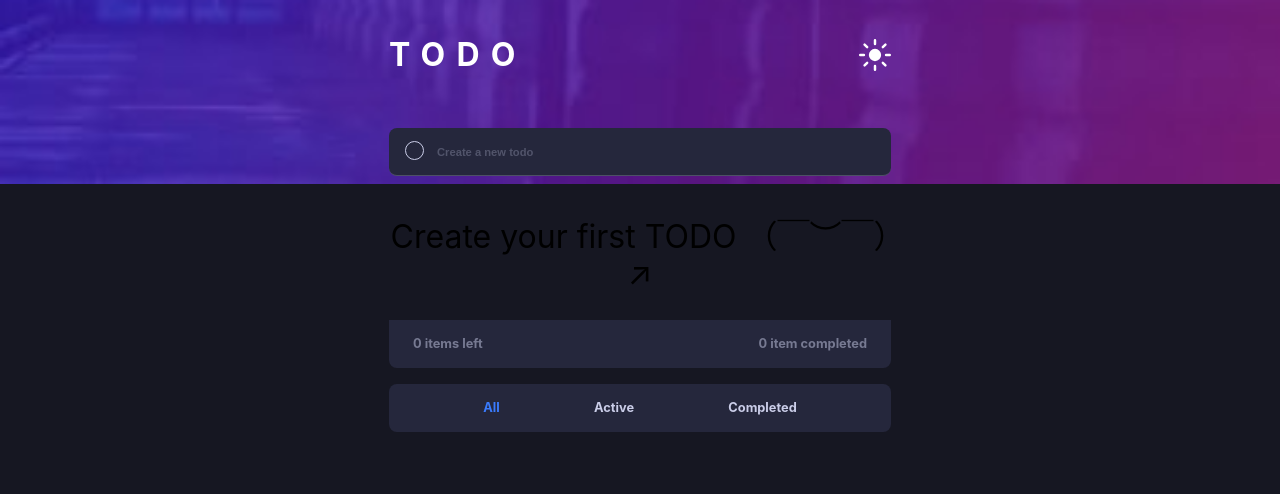
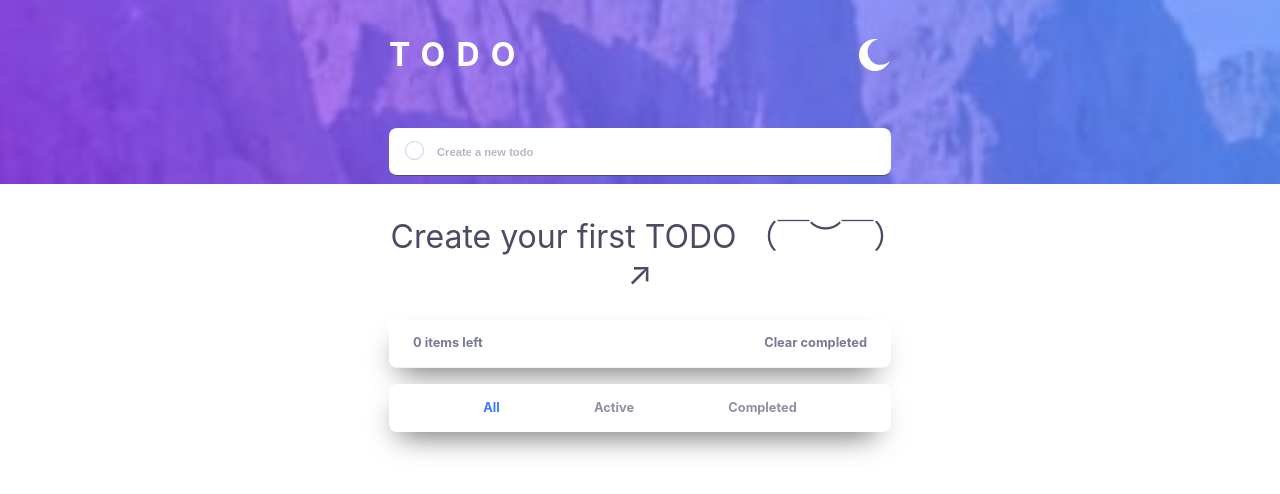
Before and after one commit to Devnielote/todo-app, a React (Create React App) app: page / in a window 1280 px wide. Shown: the top 494 px of the page. Built offline with nearby package versions, Linux system fonts and the light colour scheme.

Commit message:
add theme button and dedault theme bases con preference

```diff
--- a/src/components/TodoContext/context.js
+++ b/src/components/TodoContext/context.js
@@ -15,7 +15,12 @@ function TodoProvider(props) {
       //State for the modal
       const [openModal, setOpenModal] = useState(false);
       //State for themes
-      const [isLigthTheme, setIsLightTheme] = useState(false);
+      const useThemeDetector = () => {
+        const getCurrentTheme = window.matchMedia("(prefers-color-scheme: light)").matches;
+        return getCurrentTheme;
+      }
+
+      const [isLigthTheme, setIsLightTheme] = useState(useThemeDetector());
 
       //Toggle function for web themes
       const toggleTheme = () => {
@@ -88,6 +93,17 @@ function TodoProvider(props) {
         setToRenderTodos(newTodos);
       }
 
+      const deleteAllCompletedTodos = () => {
+        const newTodos = [];
+        todos.map(todo => {
+          if(!todo.completed){
+            newTodos.push(todo)
+          }
+        });
+        saveTodos(newTodos);
+        setToRenderTodos(newTodos);
+      }
+
     return (
         <TodoContext.Provider value={{
             todos,
@@ -108,6 +124,7 @@ function TodoProvider(props) {
             deleteTodo,
             setOpenModal,
             addTodo,
+            deleteAllCompletedTodos,
         }}>
             {props.children}
         </TodoContext.Provider>
--- a/src/components/TodoCounter.js
+++ b/src/components/TodoCounter.js
@@ -2,31 +2,21 @@ import React from 'react';
 import { TodoContext } from './TodoContext/context';
 
 function TodoCounter() {
-    const { count, completedTodosLength, isLigthTheme } = React.useContext(TodoContext);
+    const { count, isLigthTheme, deleteAllCompletedTodos } = React.useContext(TodoContext);
 
     return (
         <>
         {isLigthTheme &&
          <div className='standar-container--white TodoCounter--white'>
         <p>{count} items left</p>
-        {completedTodosLength <= 1 && <p
-        onClick={() => alert('Erase completed items')}
-        >{completedTodosLength} item completed</p>}
-        {completedTodosLength > 1 && <p
-        onClick={() => alert('Erase completed items')}
-        >{completedTodosLength} items completed</p>}
+        <p onClick={deleteAllCompletedTodos}>Clear completed</p>
         </div>
         }
 
         {!isLigthTheme &&
          <div className='standar-container TodoCounter'>
         <p>{count} items left</p>
-        {completedTodosLength <= 1 && <p
-        onClick={() => alert('Erase completed items')}
-        >{completedTodosLength} item completed</p>}
-        {completedTodosLength > 1 && <p
-        onClick={() => alert('Erase completed items')}
-        >{completedTodosLength} items completed</p>}
+        <p onClick={deleteAllCompletedTodos}>Clear completed</p>
         </div>
         }
 
--- a/src/components/TodoItem.js
+++ b/src/components/TodoItem.js
@@ -15,7 +15,9 @@ function TodoItem(props) {
           <span onClick={props.onComplete}>
             <img src={iconCheck} alt="" />
           </span>
+          <div className="singleTodoText__container">
           <p>{props.text}</p>
+          </div>
           <span onClick={props.onDelete}>
             <img src={iconCross} alt="" />
           </span>
@@ -27,7 +29,9 @@ function TodoItem(props) {
           <span onClick={props.onComplete}>
             <img src={iconCheck} alt="" />
           </span>
+          <div className="singleTodoText__container">
           <p>{props.text}</p>
+          </div>
           <span onClick={props.onDelete}>
             <img src={iconCross} alt="" />
           </span>
@@ -38,7 +42,9 @@ function TodoItem(props) {
        <span onClick={props.onComplete}>
          <img src={iconCheck} alt="" />
        </span>
+       <div className="singleTodoText__container">
        <p>{props.text}</p>
+       </div>
        <span onClick={props.onDelete}>
          <img src={iconCross} alt="" />
        </span>
@@ -49,7 +55,9 @@ function TodoItem(props) {
          <span onClick={props.onComplete}>
            <img src={iconCheck} alt="" />
          </span>
+         <div className="singleTodoText__container">
          <p>{props.text}</p>
+         </div>
          <span onClick={props.onDelete}>
            <img src={iconCross} alt="" />
          </span>
--- a/src/components/contentLoader.js
+++ b/src/components/contentLoader.js
@@ -1,7 +1,28 @@
 import React from 'react';
+import { TodoContext } from './TodoContext/context';
 
 const MyLoader = () => {
+    const { isLigthTheme } = React.useContext(TodoContext);
     return (
+        <>
+        {isLigthTheme &&
+        <div className="standar-container--loading--white">
+            <div className="loader-container">
+                <div className="mask--white"></div>
+                <div className="loader-bar--white"></div>
+            </div>
+            <div className="loader-container">
+                <div className="mask--white"></div>
+                <div className="loader-bar--white"></div>
+            </div>
+            <div className="loader-container">
+                <div className="mask--white"></div>
+                <div className="loader-bar--white">
+                </div>
+            </div>
+        </div>
+        }
+        {!isLigthTheme &&
         <div className="standar-container--loading">
             <div className="loader-container">
                 <div className="mask"></div>
@@ -18,6 +39,8 @@ const MyLoader = () => {
                 </div>
             </div>
         </div>
+        }
+        </>
     )
 }
 
--- a/src/css/App.css
+++ b/src/css/App.css
@@ -17,8 +17,8 @@ li span:first-child {
   margin-inline-end: 1rem;
   border: 1px solid #777a92;
   border-radius: 100%;
-  width: 1.2rem;
-  height: 1.2rem;
+  width: 25px;
+  height: 20px;
 }
 
 li span:last-child {
@@ -58,7 +58,7 @@ li span:last-child img {
 .standar-container--white {
   width: 100%;
   height: 3rem;
-  border-bottom: 1px solid #F2F2F4;
+  border-bottom: 1px solid #DAD9DF;
   background-color: white;
   font-size: .8rem;
   font-weight: bold;
@@ -80,7 +80,7 @@ li span:last-child img {
 .standar-container--completed--white {
   width: 100%;
   height: 3rem;
-  border-bottom: 1px solid #F2F2F4;
+  border-bottom: 1px solid #DAD9DF;
   background-color: white;
   font-size: .8rem;
 }
@@ -90,13 +90,13 @@ li span:last-child img {
 }
 
 .standar-container--completed span:first-child {
-  background: rgb(87,221,255);
-  background: linear-gradient(127deg, rgba(87,221,255,1) 0%, rgba(192,88,243,1) 100%);
+  background: rgb(87, 221, 255);
+  background: linear-gradient(127deg, rgba(87, 221, 255, 1) 0%, rgba(192, 88, 243, 1) 100%);
 }
 
 .standar-container--completed--white span:first-child {
-  background: rgb(87,221,255);
-  background: linear-gradient(127deg, rgba(87,221,255,1) 0%, rgba(192,88,243,1) 100%);
+  background: rgb(87, 221, 255);
+  background: linear-gradient(127deg, rgba(87, 221, 255, 1) 0%, rgba(192, 88, 243, 1) 100%);
 }
 
 .standar-container--completed p {
@@ -148,6 +148,7 @@ li span:last-child img {
   height: 8rem;
   font-size: 2rem;
   text-align: center;
+  color:#4A4C63;
 }
 
 
@@ -163,7 +164,20 @@ li span:last-child img {
   animation-name: preloadAnimation;
   animation-timing-function: linear;
   background: #23303d;
-  background: linear-gradient(to right, hsl(235, 24%, 19%)  8%, hsl(233, 14%, 35%) 18%, hsl(235, 24%, 19%) 33%);
+  background: linear-gradient(to right, hsl(235, 24%, 19%) 8%, hsl(233, 14%, 35%) 18%, hsl(235, 24%, 19%) 33%);
+  margin-bottom: .1rem;
+}
+.standar-container--loading--white {
+  width: 100%;
+  height: 10rem;
+  border-radius: .5rem;
+  animation-duration: 2s;
+  animation-fill-mode: forwards;
+  animation-iteration-count: infinite;
+  animation-name: preloadAnimation;
+  animation-timing-function: linear;
+  background: #23303d;
+  background: linear-gradient(to right, white 8%, grey 18%, white 33%);
   margin-bottom: .1rem;
 }
 
@@ -175,14 +189,6 @@ li span:last-child img {
   height: 50px;
   background: transparent;
 }
-
-.loader-circle {
-  width: 19px;
-  height: 19px;
-  background: red;
-  border-radius: 100%;
-}
-
 
 .loader-bar {
   position: relative;
@@ -200,6 +206,15 @@ li span:last-child img {
   background: hsl(235, 24%, 19%);
 }
 
+.loader-bar--white::after {
+  content: '';
+  position: absolute;
+  right: 0;
+  height: 30px;
+  width: 10%;
+  background: white;
+}
+
 .loader-bar::before {
   content: '';
   position: absolute;
@@ -209,13 +224,28 @@ li span:last-child img {
   background: hsl(235, 24%, 19%);
 }
 
+.loader-bar--white::before {
+  content: '';
+  position: absolute;
+  left: 0;
+  height: 30px;
+  width: 10%;
+  background: white;
+}
+
 .mask {
   width: 100%;
   height: 1.3rem;
   background: hsl(235, 24%, 19%);
 }
 
-.mask:last-child{
+.mask--white {
+  width: 100%;
+  height: 1.3rem;
+  background: white;
+}
+
+.mask:last-child {
   position: absolute;
   bottom: -.6rem;
   min-width: 100%;
@@ -223,11 +253,20 @@ li span:last-child img {
   background: hsl(235, 24%, 19%);
 }
 
-@keyframes preloadAnimation{
-  0%{
-      background-position: -769px
+.mask--white:last-child {
+  position: absolute;
+  bottom: -.6rem;
+  min-width: 100%;
+  height: .6rem;
+  background: white;
+}
+
+@keyframes preloadAnimation {
+  0% {
+    background-position: -769px
   }
-  100%{
-      background-position: 769px
+
+  100% {
+    background-position: 769px
   }
 }
--- a/src/css/TodoCounter.css
+++ b/src/css/TodoCounter.css
@@ -9,6 +9,9 @@
     color: hsl(234, 11%, 52%);
     font-size: .8rem;
     font-weight: bold;
+    box-shadow: -3px 14px 30px -13px rgba(0,0,0,0.75);
+    -webkit-box-shadow: -3px 14px 30px -13px rgba(0,0,0,0.75);
+    -moz-box-shadow: -3px 14px 30px -13px rgba(0,0,0,0.75);
 }
 
 .TodoCounter {
@@ -30,3 +33,8 @@
     cursor: pointer;
     color: hsl(220, 98%, 61%);
 }
+
+.TodoCounter--white p:hover:nth-child(2) {
+    cursor: pointer;
+    color: hsl(220, 98%, 61%);
+}
--- a/src/css/TodoFilter.css
+++ b/src/css/TodoFilter.css
@@ -5,6 +5,9 @@
     border-top-left-radius: .5rem;
     border-top-right-radius: .5rem;
     border-bottom: none;
+    box-shadow: -3px 14px 30px -13px rgba(0,0,0,0.75);
+-webkit-box-shadow: -3px 14px 30px -13px rgba(0,0,0,0.75);
+-moz-box-shadow: -3px 14px 30px -13px rgba(0,0,0,0.75);
 }
 
 .todoFilter input {
--- a/src/css/TodoList.css
+++ b/src/css/TodoList.css
@@ -4,6 +4,15 @@
     /* color: hsl(234, 39%, 85%); */
 }
 
+.todoList li {
+    height: auto;
+    padding-block: 1rem;
+}
+
+.singleTodoText__container {
+    width: 100%;
+}
+
 .todoList li span:hover {
     cursor: pointer;
 }
```
Lines whose indentation alone changed are shown as unchanged.
